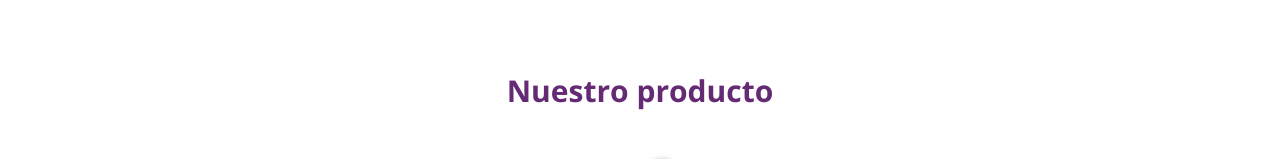
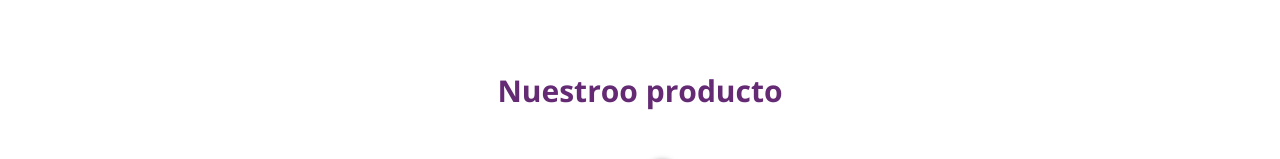
Before and after one commit to GeraBaez/Pagina1, a plain HTML site: page index.html in a window 1280 px wide. Shown: the part 560-719 px from the top of the page. Drawn offline with nearby package versions, Linux system fonts and the light colour scheme.

Commit message:
prueba nuestroo producto

```diff
--- a/index.html
+++ b/index.html
@@ -42,7 +42,7 @@
     <main>
 
         <section class="contenedor sobre-nosotros">
-            <h2 class="titulo">Nuestro producto</h2>
+            <h2 class="titulo">Nuestroo producto</h2>
             <div class="contenedor-sobre-nosotros">
                 <img  src="images/006-foodpack.svg" alt="bolsa de comida" class="imagen-about-us">
                 <div class="contenido-textos">
```
